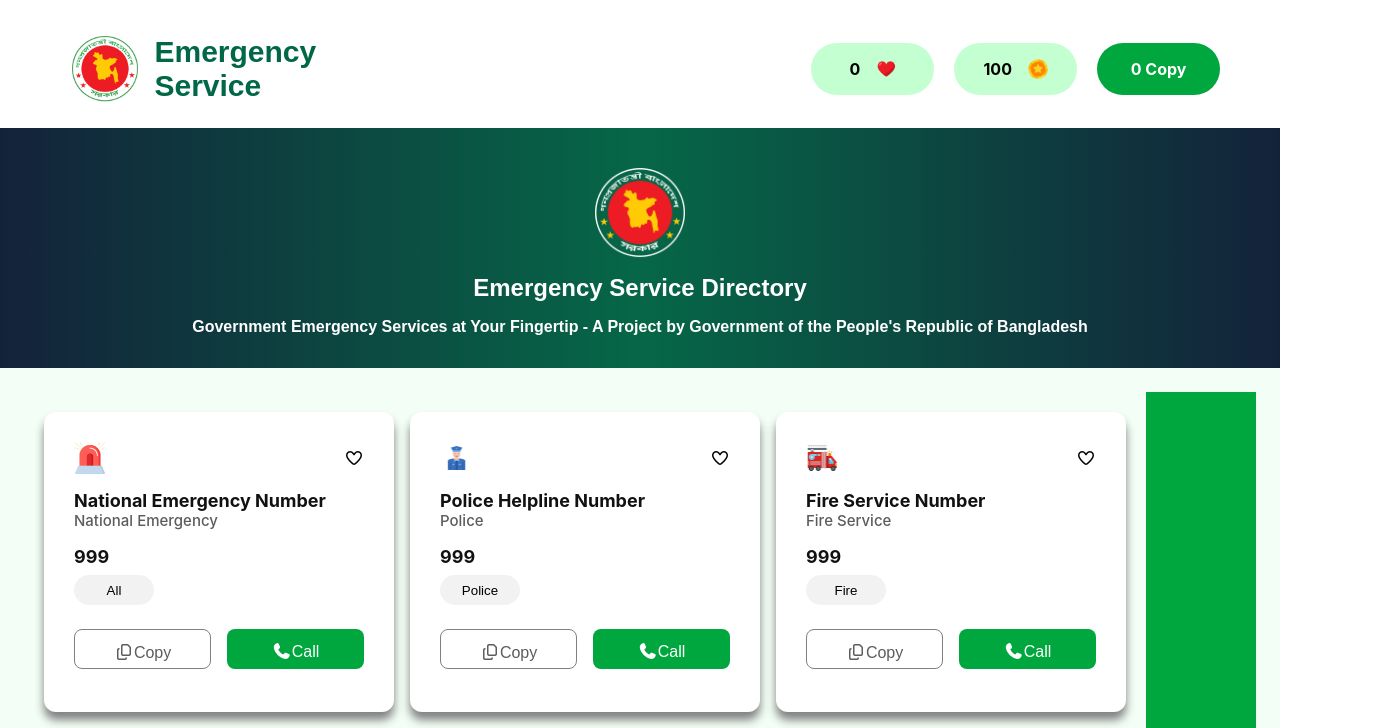
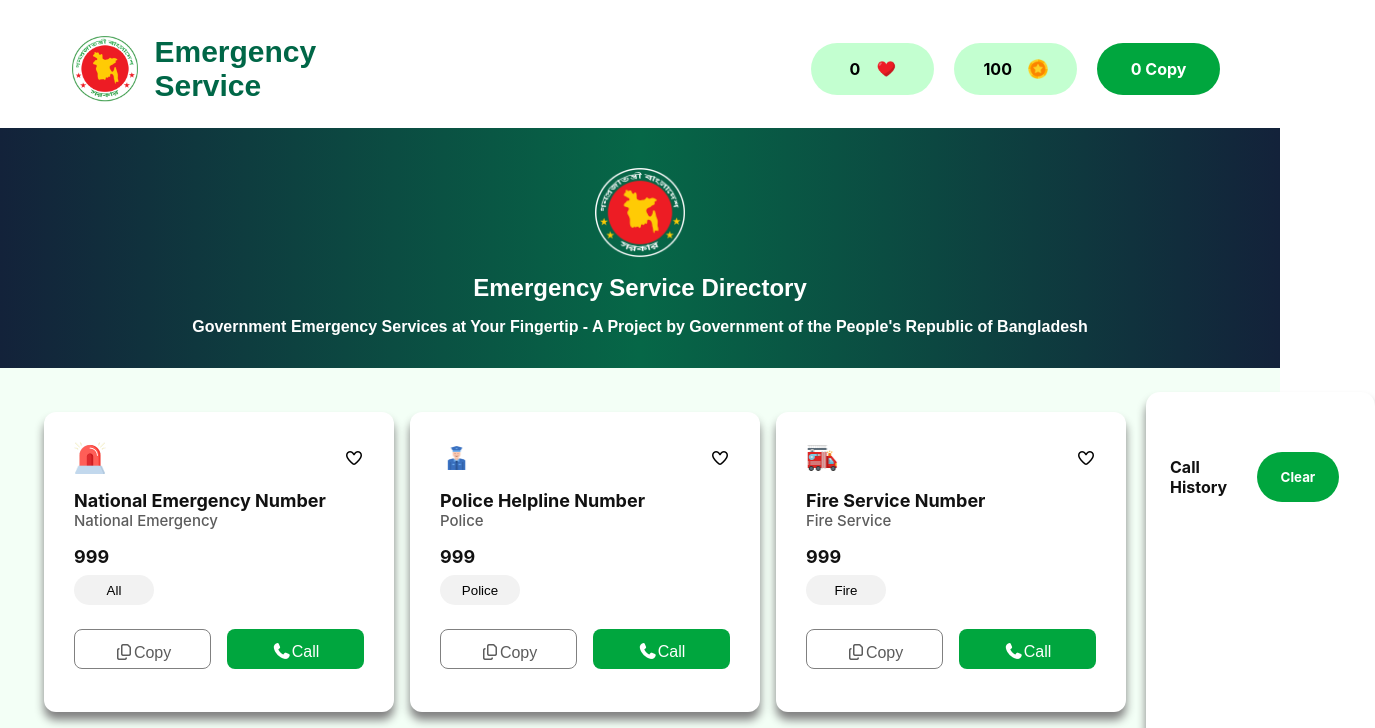
Before and after one commit to IbrahimNewaz/MODULE-28-Assignment-5, a plain HTML site: page index.html in a window 1280 px wide. Shown: the top 728 px of the page, 1375 px wide, since content can reach past the window. Drawn offline with Linux system fonts and the light colour scheme.

Commit message:
base model done

```diff
--- a/index.html
+++ b/index.html
@@ -337,6 +337,11 @@
 
                     <!-- call hitory secttion -->
                     <div class="call-History">
+                        <div class="history-box">
+                            <h3 class="inter-font">Call History</h3>
+                            <button class="historyClear-btn inter-font">Clear</button>
+
+                        </div>
 
                     </div>
 
--- a/styles/style.css
+++ b/styles/style.css
@@ -289,7 +289,35 @@
 /* call history part*/
 .call-History {
     width: 400px;
-    height: 1040px;
+    height: 980px;
     padding: 24px 24px;
+    background-color: #FFFFFF;
+    box-shadow: gray 0 8px 10px;
+    border-radius: 14px;
+}
+.history-box{
+    display: flex;
+    flex-direction: row;
+    justify-content: space-between;
+    align-items: center;
+}
+.history-box h3{
+    font-size: 16px;
+    font-weight: bold;
+    color: #111111;
+}
+
+.historyClear-btn{
+    width: 100px;
+    height: 50px;
+    /* padding: 24px 16px; */
+    border-radius: 50px;
+    border: none;
+    margin: 36px 12px;
     background-color: #00A63E;
+    color: #FFFFFF;
+    font-weight: bold;
+
+
+
 }
```
